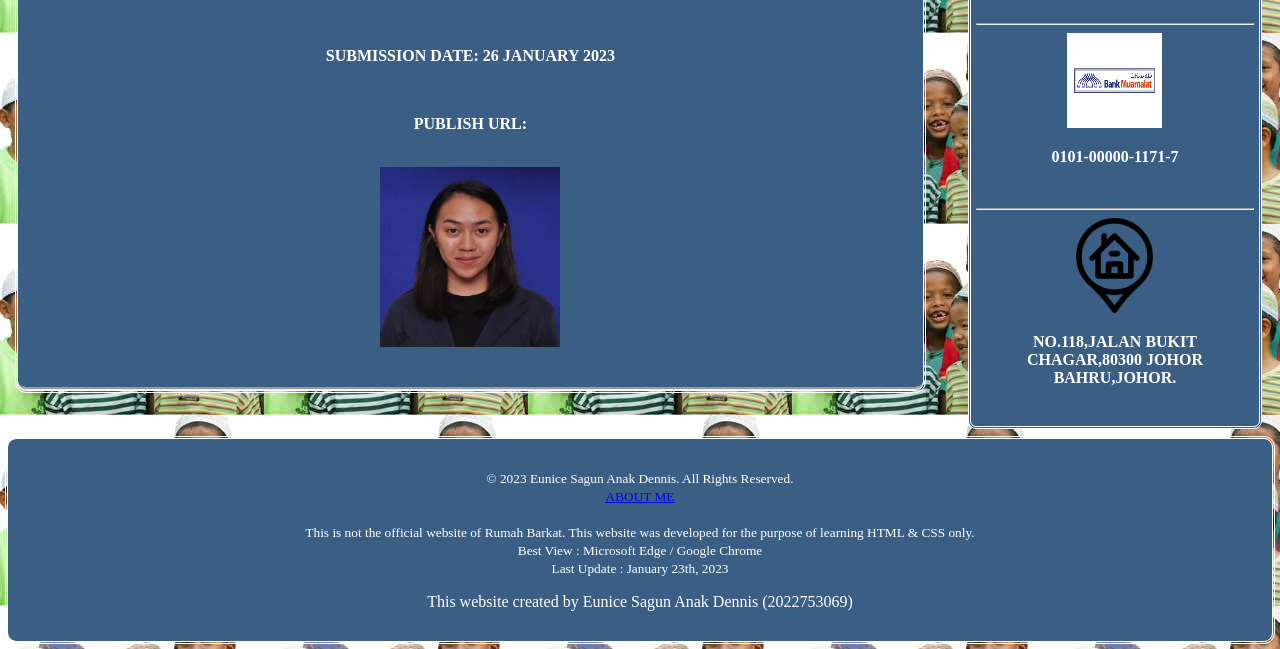
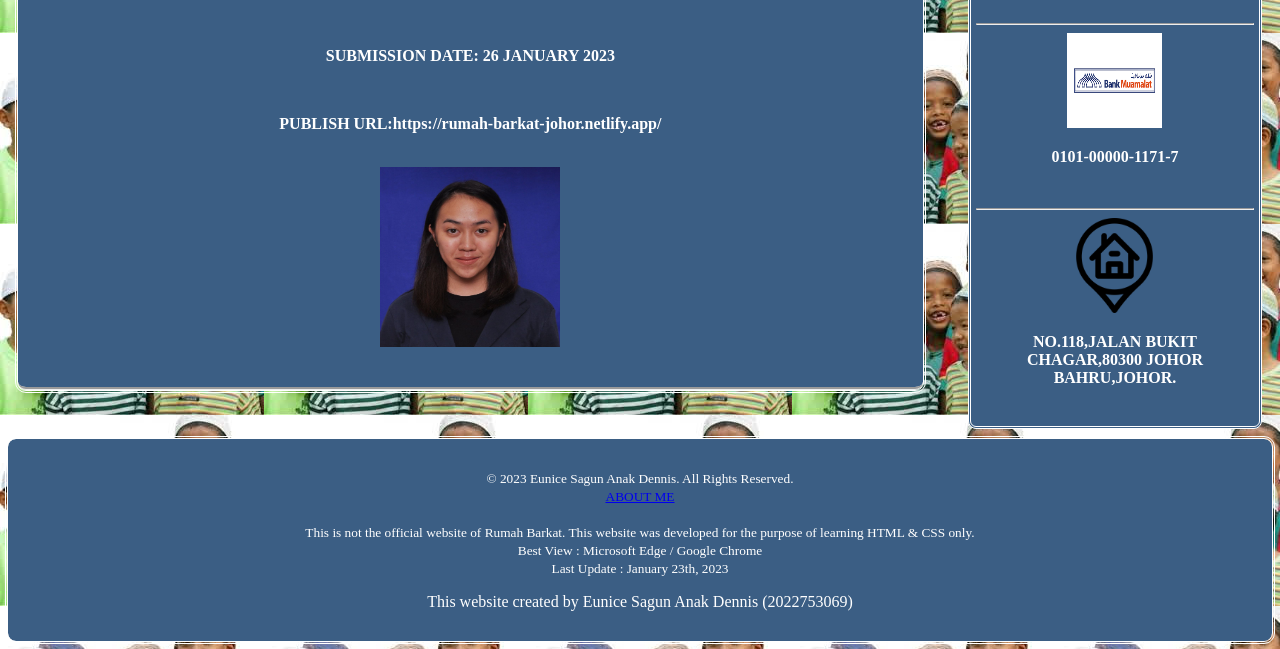
Before and after one commit to unis18/Rumah-Barkat-Johor, a plain HTML site: page aboutme.html in a window 1280 px wide. Shown: the part 1495-2144 px from the top of the page. Drawn offline with Linux system fonts and the light colour scheme.

Commit message:
Update aboutme.html

```diff
--- a/aboutme.html
+++ b/aboutme.html
@@ -88,7 +88,7 @@
 <br>
 <p><center><strong>SUBMISSION DATE: 26 JANUARY 2023 </p></center></strong>
 <br>
-<p><center><strong>PUBLISH URL:</p></center></strong>
+<p><center><strong>PUBLISH URL:https://rumah-barkat-johor.netlify.app/</p></center></strong>
 <br>
 <center><img src="images/unis pic.jpg" width="180" height="180"></center>
 <br>
```
